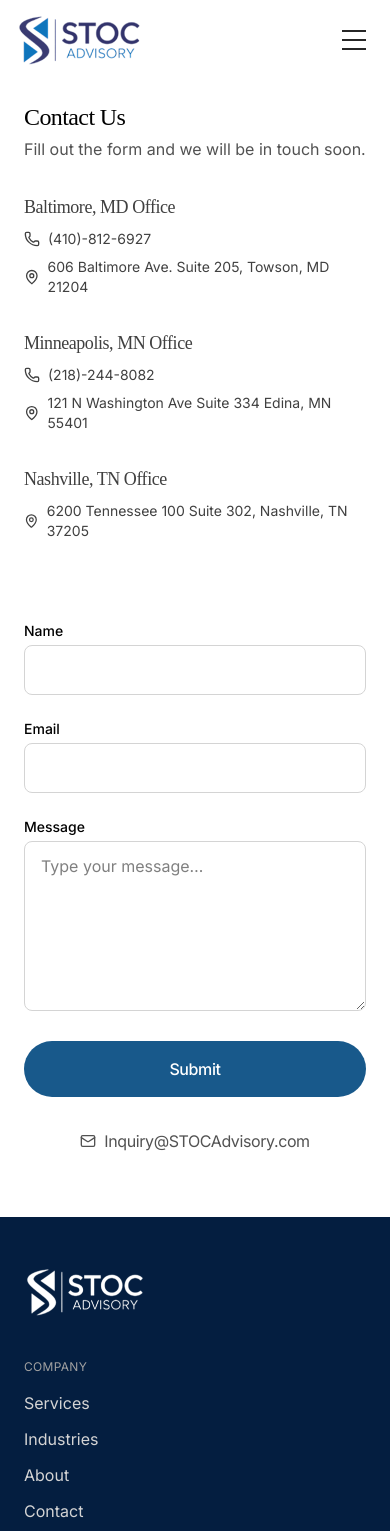
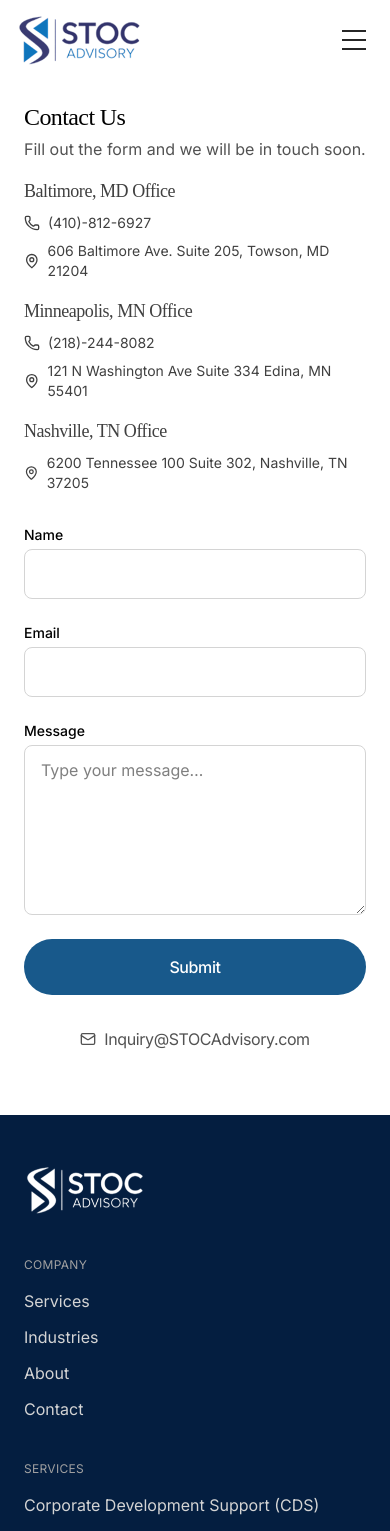
Before and after one commit to mhlauf1/stoc, a Next.js app: page /contact in a window 390 px wide. Shown: the top 1531 px of the page. Built offline with nearby package versions, Linux system fonts and the light colour scheme.

Commit message:
contact page animations

```diff
--- a/src/app/contact/page.tsx
+++ b/src/app/contact/page.tsx
@@ -3,7 +3,7 @@
 
 import { useState } from "react";
 import { Mail, Phone, MapPin } from "lucide-react";
-// import ReCAPTCHA from "react-google-recaptcha";
+import { motion } from "framer-motion";
 import { PrimaryButton } from "@/components/Button";
 
 export default function ContactPage() {
@@ -44,21 +44,45 @@
     }
   };
 
+  // Simple fade-up variant
+  const fadeUpVariant = {
+    hidden: { opacity: 0, y: 20 },
+    visible: {
+      opacity: 1,
+      y: 0,
+      transition: { duration: 0.5, ease: "easeOut" },
+    },
+  };
+
   return (
-    <main className=" pt-[12vh] md:pt-[15vh]  px-6 md:px-12 lg:px-32 py-16 md:py-24">
+    <main className="pt-[12vh] md:pt-[15vh] px-6 md:px-12 lg:px-32 py-16 md:py-24">
       <div className="flex flex-col md:flex-row gap-8 md:gap-16">
-        <div className="flex flex-1 flex-col items-start">
+        {/* Left Column: Heading + Contact Details */}
+        <motion.div
+          className="flex flex-1 flex-col items-start"
+          initial="hidden"
+          whileInView="visible"
+          viewport={{ once: true, amount: 0.3 }}
+          variants={fadeUpVariant}
+        >
           {/* Heading */}
           <h1 className="text-2xl md:text-3xl font-gambetta tracking-tight mb-1">
             Contact Us
           </h1>
-          <p className="text-neutral-600  mb-8">
+          <p className="text-neutral-600 mb-4 md:mb-8">
             Fill out the form and we will be in touch soon.
           </p>
 
           {/* Contact details */}
-          <div className="flex flex-col gap-6 mb-12 text-neutral-700">
-            <div className="flex flex-col  gap-8">
+          <motion.div
+            className="flex flex-col gap-6  text-neutral-700"
+            initial="hidden"
+            whileInView="visible"
+            viewport={{ once: true, amount: 0.3 }}
+            variants={fadeUpVariant}
+            transition={{ delay: 0.2 }}
+          >
+            <div className="flex flex-col gap-4 md:gap-8">
               <div className="flex flex-col gap-2">
                 <span className="font-gambetta tracking-tight text-lg md:text-xl">
                   Baltimore, MD Office
@@ -71,12 +95,12 @@
                 </div>
                 <div className="flex items-center text-sm md:text-base gap-2">
                   <MapPin size={20} className="size-4 md:size-5" />
-                  <address className=" not-italic">
+                  <address className="not-italic">
                     606 Baltimore Ave. Suite 205, Towson, MD 21204
                   </address>
                 </div>
               </div>
-              <div className="flex flex-col  text-sm md:text-base gap-2">
+              <div className="flex flex-col text-sm md:text-base gap-2">
                 <span className="font-gambetta tracking-tight text-lg md:text-xl">
                   Minneapolis, MN Office
                 </span>
@@ -86,42 +110,57 @@
                     (218)-244-8082
                   </a>
                 </div>
-                <div className="flex items-center  text-sm md:text-base gap-2">
+                <div className="flex items-center text-sm md:text-base gap-2">
                   <MapPin size={20} className="size-4 md:size-5" />
                   <address className="not-italic">
                     121 N Washington Ave Suite 334 Edina, MN 55401
                   </address>
                 </div>
               </div>
-              <div className="flex flex-col  text-sm md:text-base gap-2">
+              <div className="flex flex-col text-sm md:text-base gap-2">
                 <span className="font-gambetta tracking-tight text-lg md:text-xl">
                   Nashville, TN Office
                 </span>
-                {/* <div className="flex items-center gap-2">
-                  <Phone size={20} className="" />
-                  <a href="tel:+16142061774" className="hover:underline">
-                    (410)-812-6927
-                  </a>
-                </div> */}
-                <div className="flex items-center  text-sm md:text-base gap-2">
+                <div className="flex items-center text-sm md:text-base gap-2">
                   <MapPin size={20} className="size-4 md:size-5" />
-                  <address className=" not-italic">
+                  <address className="not-italic">
                     6200 Tennessee 100 Suite 302, Nashville, TN 37205
                   </address>
                 </div>
               </div>
             </div>
-          </div>
-        </div>
-        <div className="flex flex-1 flex-col items-start">
-          {/* Form */}
+          </motion.div>
+        </motion.div>
+
+        {/* Right Column: Form */}
+        <motion.div
+          className="flex flex-1 flex-col items-start"
+          initial="hidden"
+          whileInView="visible"
+          viewport={{ once: true, amount: 0.3 }}
+          variants={fadeUpVariant}
+          transition={{ delay: 0.4 }}
+        >
+          {/* Success message */}
           {success && (
-            <div className="bg-green-100 text-green-800 p-4 rounded-lg mb-6">
+            <motion.div
+              className="bg-green-100 text-green-800 p-4 rounded-lg mb-6"
+              initial={{ opacity: 0 }}
+              animate={{ opacity: 1 }}
+            >
               Thanks for reaching out! We&apos;ll get back to you shortly.
-            </div>
+            </motion.div>
           )}
+
           <form onSubmit={handleSubmit} className="space-y-6 w-full">
-            <div>
+            <motion.div
+              className="flex flex-col"
+              initial="hidden"
+              whileInView="visible"
+              viewport={{ once: true, amount: 0.3 }}
+              variants={fadeUpVariant}
+              transition={{ delay: 0.5 }}
+            >
               <label htmlFor="name" className="block text-sm font-medium mb-1">
                 Name
               </label>
@@ -131,10 +170,18 @@
                 required
                 value={name}
                 onChange={(e) => setName(e.target.value)}
-                className="w-full border border-neutral-300 rounded-lg px-4 py-3 "
+                className="w-full border border-neutral-300 rounded-lg px-4 py-3"
               />
-            </div>
-            <div>
+            </motion.div>
+
+            <motion.div
+              className="flex flex-col"
+              initial="hidden"
+              whileInView="visible"
+              viewport={{ once: true, amount: 0.3 }}
+              variants={fadeUpVariant}
+              transition={{ delay: 0.6 }}
+            >
               <label htmlFor="email" className="block text-sm font-medium mb-1">
                 Email
               </label>
@@ -144,10 +191,18 @@
                 required
                 value={email}
                 onChange={(e) => setEmail(e.target.value)}
-                className="w-full border border-neutral-300 rounded-lg px-4 py-3 "
+                className="w-full border border-neutral-300 rounded-lg px-4 py-3"
               />
-            </div>
-            <div>
+            </motion.div>
+
+            <motion.div
+              className="flex flex-col"
+              initial="hidden"
+              whileInView="visible"
+              viewport={{ once: true, amount: 0.3 }}
+              variants={fadeUpVariant}
+              transition={{ delay: 0.7 }}
+            >
               <label
                 htmlFor="message"
                 className="block text-sm font-medium mb-1"
@@ -160,30 +215,47 @@
                 required
                 value={message}
                 onChange={(e) => setMessage(e.target.value)}
-                className="w-full border border-neutral-300 rounded-lg px-4 py-3 "
+                className="w-full border border-neutral-300 rounded-lg px-4 py-3"
                 placeholder="Type your message…"
               />
-            </div>
+            </motion.div>
 
-            {/* <ReCAPTCHA
-          sitekey={process.env.NEXT_PUBLIC_RECAPTCHA_SITE_KEY!}
-          onChange={(token) => setCaptchaToken(token)}
-        /> */}
+            <motion.div
+              className="flex items-center justify-center"
+              initial="hidden"
+              whileInView="visible"
+              viewport={{ once: true, amount: 0.3 }}
+              variants={fadeUpVariant}
+              transition={{ delay: 0.8 }}
+            >
+              <PrimaryButton
+                type="submit"
+                className="mt-4"
+                disabled={submitting}
+              >
+                {submitting ? "Submitting…" : "Submit"}
+              </PrimaryButton>
+            </motion.div>
+          </form>
 
-            <PrimaryButton type="submit" className="mt-4" disabled={submitting}>
-              {submitting ? "Submitting…" : "Submit"}
-            </PrimaryButton>
-          </form>
-          <div className="flex mt-8 items-center md:justify-start justify-center w-full text-neutral-600 gap-2">
+          {/* Email fallback */}
+          <motion.div
+            className="flex mt-8 items-center md:justify-start justify-center w-full text-neutral-600 gap-2"
+            initial="hidden"
+            whileInView="visible"
+            viewport={{ once: true, amount: 0.3 }}
+            variants={fadeUpVariant}
+            transition={{ delay: 0.9 }}
+          >
             <Mail size={20} className="size-4 md:size-5" />
             <a
               href="mailto:Inquiry@STOCAdvisory.com"
-              className="hover:underline  tracking-tight"
+              className="hover:underline tracking-tight"
             >
               Inquiry@STOCAdvisory.com
             </a>
-          </div>
-        </div>
+          </motion.div>
+        </motion.div>
       </div>
     </main>
   );
```
